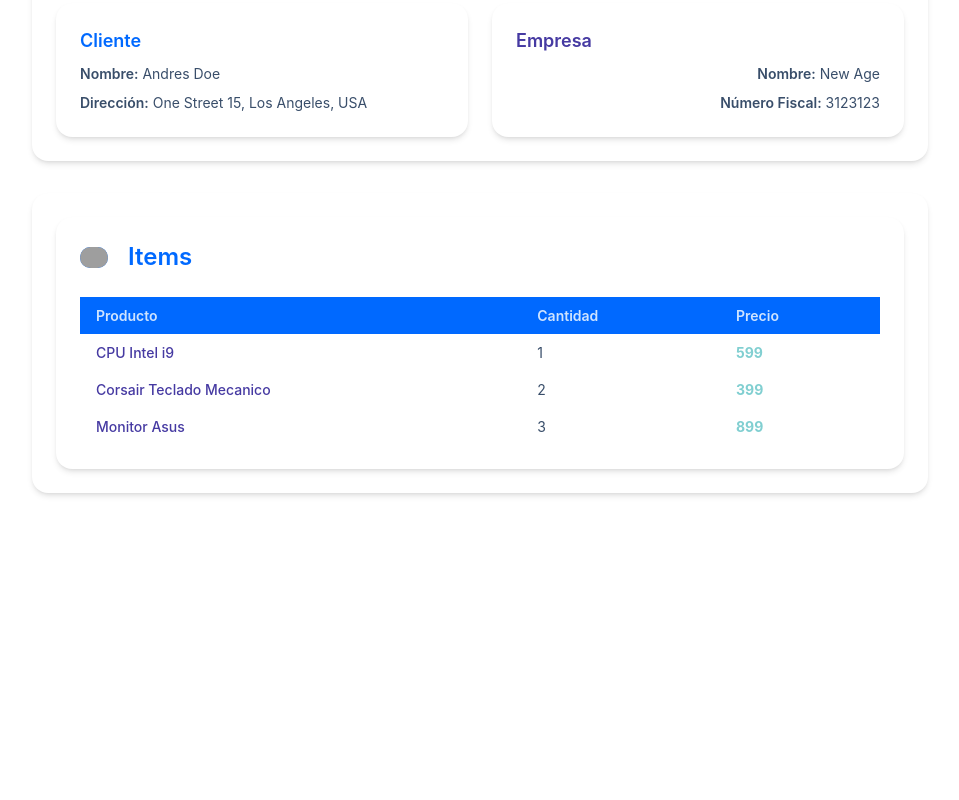
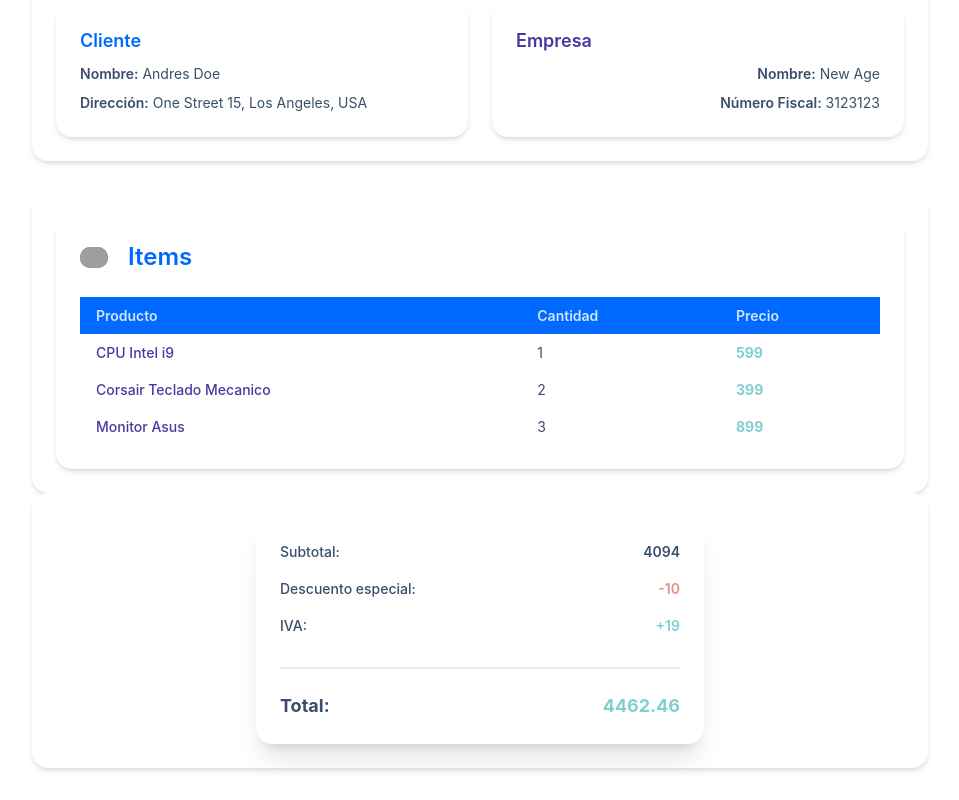
Before and after one commit to andres-rpenuela/invoice_app, an Angular app: page / in a window 1280 px wide. Shown: the part 325-1125 px from the top of the page, without its empty margins (160-1119 px from the left). Before the commit the page ends 850 px from the top, so only its background shows below. Built offline with nearby package versions, Linux system fonts and the light colour scheme; grey boxes are pictures that could not be loaded.

Commit message:
[invoice] se añade impuesto, tasas, subtotal, taol de la factura

```diff
--- /dev/null
+++ b/src/app/invoice/components/invoice-total/invoice-total.html
@@ -0,0 +1,29 @@
+<!-- src/app/invoice/components/invoice-total/invoice-total.html -->
+<div class="card bg-base-100 shadow-xl max-w-md mx-auto">
+  <div class="card-body">
+    <div class="flex justify-between mb-2">
+      <span class="font-medium text-base-content">Subtotal:</span>
+      <span class="font-semibold">{{ subtotal()  }}</span>
+    </div>
+
+    @for ( discount of discounts(); track discount) {
+      <div class="flex justify-between mb-2">
+        <span class="font-medium text-base-content">{{ discount.name }}:</span>
+        <span class="font-semibold text-error">-{{ discount.percent }}</span>
+      </div>
+    }
+
+    @for (tax of taxes(); track tax) {
+      <div class="flex justify-between mb-2">
+        <span class="font-medium text-base-content">{{ tax.name }}:</span>
+        <span class="font-semibold text-success">+{{ tax.percent }}</span>
+      </div>
+    }
+
+    <div class="divider my-2"></div>
+    <div class="flex justify-between">
+      <span class="text-lg font-bold text-base-content">Total:</span>
+      <span class="text-lg font-bold text-success">{{ total()  }}</span>
+    </div>
+  </div>
+</div>
--- /dev/null
+++ b/src/app/invoice/components/invoice-total/invoice-total.ts
@@ -0,0 +1,15 @@
+import {Component, input} from '@angular/core';
+import {InvoiceModifier} from '../../models/invoice-modifier.model';
+
+@Component({
+  selector: 'app-invoice-total',
+  imports: [],
+  templateUrl: './invoice-total.html',
+  styleUrl: './invoice-total.css',
+})
+export class InvoiceTotalComponent {
+  subtotal = input(0);
+  discounts = input<InvoiceModifier[]>([]);
+  taxes = input<InvoiceModifier[]>([]);
+  total = input(0);
+}
--- a/src/app/invoice/data/invoice.data.ts
+++ b/src/app/invoice/data/invoice.data.ts
@@ -36,5 +36,11 @@ export const invoiceData:Invoice = {
       price: 899,
       quantity: 3
     }
+  ],
+  discounts: [
+    { name: 'Descuento especial', percent: 10, type: 'discount' }
+  ],
+  taxes: [
+    { name: 'IVA', percent: 19, type: 'tax' }
   ]
 }
--- a/src/app/invoice/models/invoice.model.ts
+++ b/src/app/invoice/models/invoice.model.ts
@@ -1,11 +1,16 @@
 import { Client } from "./client.models";
 import { InvoiceItem } from "./invoice-item.model";
 import { Company } from "./company.model";
+import {InvoiceModifier} from './invoice-modifier.model';
 
 export class Invoice{
   id!: number;
   name!: string;
   client!: Client;
   company!: Company;
-  items!: InvoiceItem[]
+  items!: InvoiceItem[];
+  taxes ?: InvoiceModifier[];
+  discounts ?: InvoiceModifier[];
+  subtotal ?: number;
+  total ?: number;
 }
--- a/src/app/invoice/servicies/invoice.service.ts
+++ b/src/app/invoice/servicies/invoice.service.ts
@@ -6,12 +6,30 @@ import { Invoice } from '../models/invoice.model';
   providedIn: 'root'
 })
 export class InvoiceService {
-  private _invoice : WritableSignal<Invoice> = linkedSignal( () => invoiceData )
+  private _invoice: WritableSignal<Invoice> = linkedSignal(() => invoiceData);
 
-  constructor() { }
-
-  getInvoice(): Invoice{
-    return this._invoice();
+  // Devuelve toda la factura con total
+  getInvoice(): Invoice {
+    const { subtotal, total } = this.resolveInvoice();
+    return {
+      ...this._invoice(),
+      subtotal,
+      total
+    };
   }
 
+  resolveInvoice() {
+    const invoice = this._invoice();
+    const subtotal = invoice.items?.reduce((sum, item) => sum + item.quantity * item.price, 0) ?? 0;
+
+    const discounts = invoice.discounts?.reduce((sum, d) => sum + (subtotal * (d.percent / 100)), 0) ?? 0;
+    const taxes = invoice.taxes?.reduce((sum, t) => sum + (subtotal * (t.percent / 100)), 0) ?? 0;
+
+    const total = subtotal - discounts + taxes;
+
+    return {
+      subtotal,
+      total
+    };
+  }
 }
--- a/src/app/pages/invoice-page.component/invoice-page.component.html
+++ b/src/app/pages/invoice-page.component/invoice-page.component.html
@@ -14,4 +14,14 @@
 			<app-invoice-item [items]="invoice.items"></app-invoice-item>
 		</div>
 	</div>
+  <div class="card bg-base-100 dark:bg-base-300 shadow-md">
+    <div class="card-body">
+      <app-invoice-total
+        [subtotal]="invoice.subtotal ?? 0"
+        [discounts]="invoice.discounts ?? []"
+        [taxes]="invoice.taxes ?? []"
+        [total]="invoice.total ?? 0"
+      ></app-invoice-total>
+    </div>
+  </div>
 </div>
--- a/src/app/pages/invoice-page.component/invoice-page.component.ts
+++ b/src/app/pages/invoice-page.component/invoice-page.component.ts
@@ -14,32 +14,29 @@ import html2canvas from 'html2canvas';
       window.print();
     });
   }*/
-import { ChangeDetectionStrategy, Component, inject, Inject, OnInit } from '@angular/core';
+import { ChangeDetectionStrategy, Component, inject, } from '@angular/core';
 import { InvoiceService } from '../../invoice/servicies/invoice.service';
 import { Invoice } from '../../invoice/models/invoice.model';
 import { InvoiceHeadComponent } from '../../invoice/components/invoice-head/invoice-head.component';
 import { InvoiceDetailComponent } from '../../invoice/components/invoice-detail/invoice-detail.component';
 import { InvoiceItemComponent } from '../../invoice/components/invoice-item/invoice-item.component';
+import {InvoiceTotalComponent} from '../../invoice/components/invoice-total/invoice-total';
 
 @Component({
   selector: 'app-invoice-page.component',
-  imports: [InvoiceHeadComponent, InvoiceDetailComponent, InvoiceItemComponent],
+  imports: [InvoiceHeadComponent, InvoiceDetailComponent, InvoiceItemComponent, InvoiceTotalComponent],
   templateUrl: './invoice-page.component.html',
   styleUrl: './invoice-page.component.css',
   changeDetection: ChangeDetectionStrategy.OnPush,
 })
-export class InvoicePageComponent implements OnInit{
+export class InvoicePageComponent{
 
   private _invoiceService = inject(InvoiceService)
 
-  ngOnInit(): void {
-
-  }
 
 
   get invoice():Invoice{
     return this._invoiceService.getInvoice();
   }
 
-
 }
```
Also changed, not shown: src/app/invoice/models/invoice-modifier.model.ts (added, +9 -0 lines), src/app/invoice/components/invoice-total/invoice-total.css (added), 1 other file (tests, documents, lock files or other folders).
